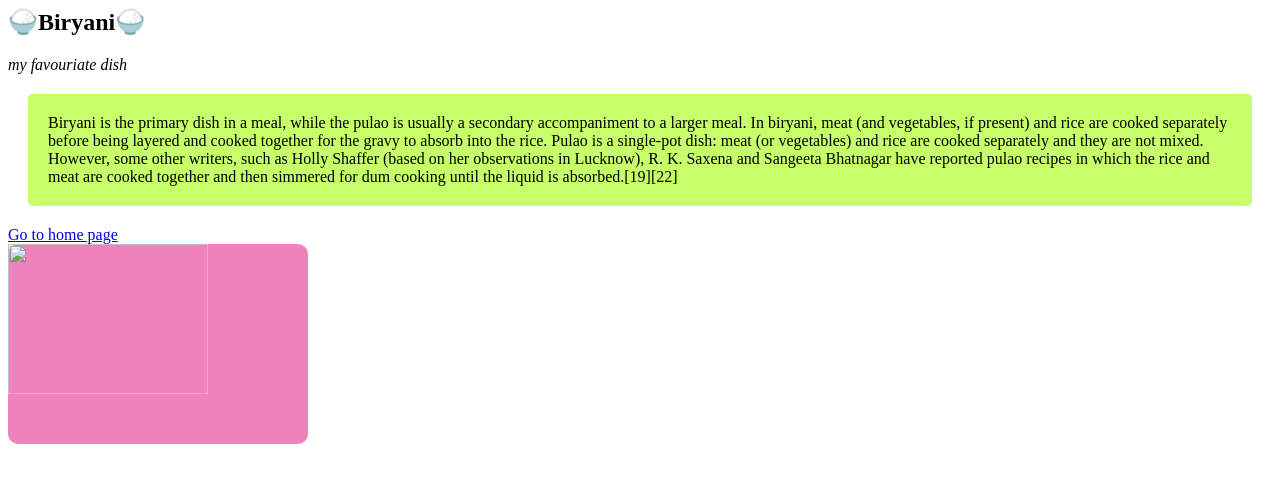
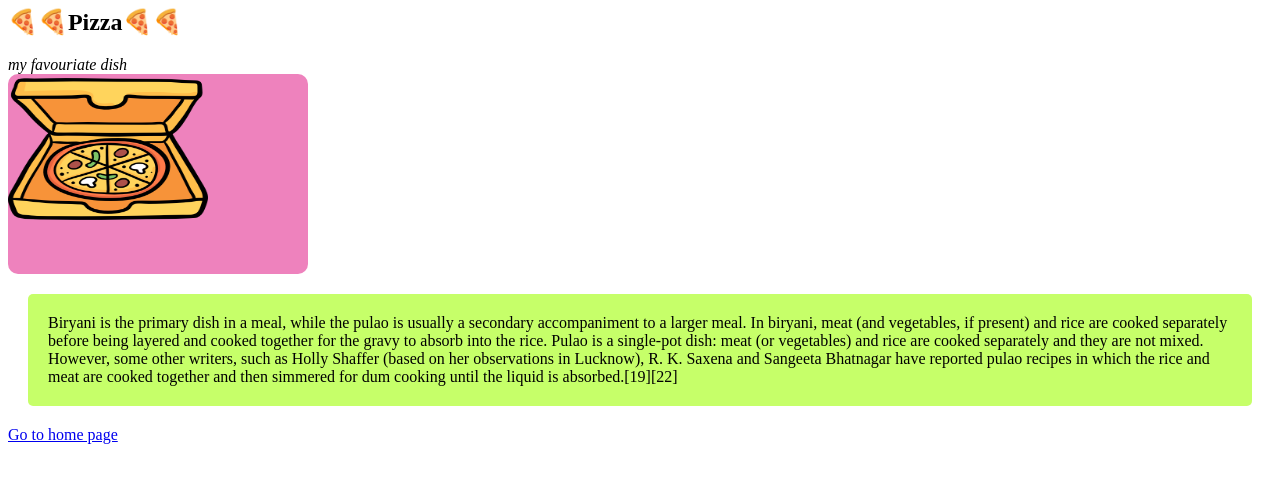
Before and after one commit to harshdamhase/gitfoodie, a plain HTML site: page pizza.html in a window 1280 px wide. Drawn offline with Linux system fonts and the light colour scheme.

```diff
--- a/pizza.html
+++ b/pizza.html
@@ -1,11 +1,13 @@
 <html>
+
 <head>
     <title>biryani</title>
     <style>
-        h1{
+        h1 {
             background-color: red;
         }
-    .dish{
+
+        .dish {
             background-color: rgb(198, 255, 105);
             border-radius: 5px;
             border-bottom: black;
@@ -13,7 +15,8 @@
             margin: 20px;
 
         }
-     .img{
+
+        .img {
             background-color: rgb(238, 130, 189);
             height: 200px;
             width: 300px;
@@ -22,18 +25,28 @@
         }
     </style>
 </head>
+
 <body>
-        <h2>🍚Biryani🍚</h2>
+    <h2>🍕🍕Pizza🍕🍕</h2>
     <i>my favouriate dish</i>
+    <div class="img">
+        <img src="././image/pizza.png" height="150px" width="200px" />
+    </div>
     <div>
         <p class="dish">
-            Biryani is the primary dish in a meal, while the pulao is usually a secondary accompaniment to a larger meal.
-In biryani, meat (and vegetables, if present) and rice are cooked separately before being layered and cooked together for the gravy to absorb into the rice. Pulao is a single-pot dish: meat (or vegetables) and rice are cooked separately and they are not mixed. However, some other writers, such as Holly Shaffer (based on her observations in Lucknow), R. K. Saxena and Sangeeta Bhatnagar have reported pulao recipes in which the rice and meat are cooked together and then simmered for dum cooking until the liquid is absorbed.[19][22]
+            Biryani is the primary dish in a meal, while the pulao is usually a secondary accompaniment to a larger
+            meal.
+            In biryani, meat (and vegetables, if present) and rice are cooked separately before being layered and cooked
+            together for the gravy to absorb into the rice. Pulao is a single-pot dish: meat (or vegetables) and rice
+            are cooked separately and they are not mixed. However, some other writers, such as Holly Shaffer (based on
+            her observations in Lucknow), R. K. Saxena and Sangeeta Bhatnagar have reported pulao recipes in which the
+            rice and meat are cooked together and then simmered for dum cooking until the liquid is absorbed.[19][22]
 
-        </p></div>
+        </p>
+    </div>
 
     <a href="index.html">Go to home page</a><br>
-<div class="img">
-        <img src="biryani (1).png" height="150px" width="200px"/></div>
+
 </body>
+
 </html>
```
Also changed, not shown: biryani.html (+2 -2 lines), index.html (line endings or trailing spaces). Lines whose indentation alone changed are shown as unchanged.
